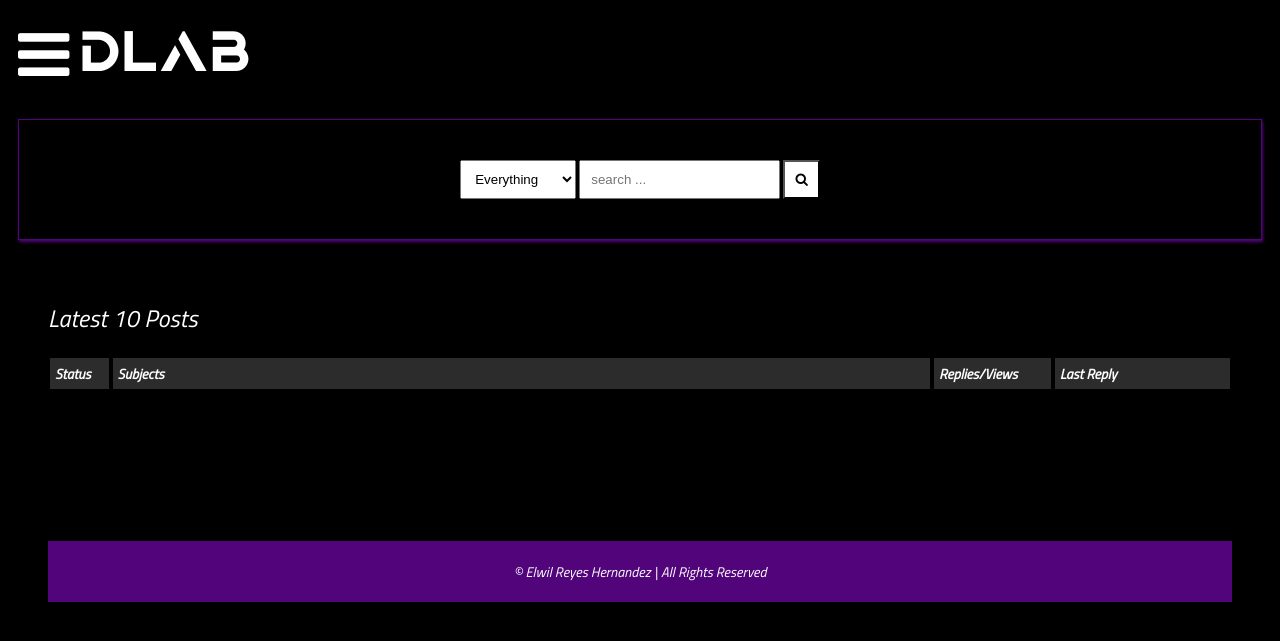
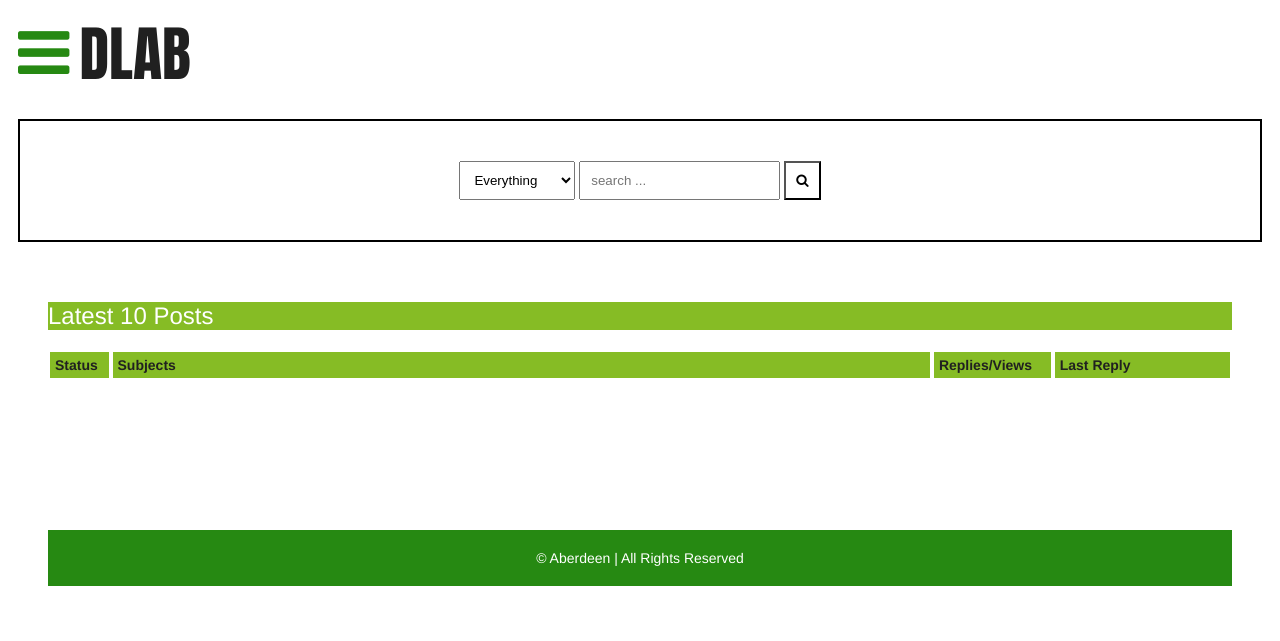
Before and after one commit to dhk-demo/aberdeen, a Django app: template templates/latest-posts.html in a window 1280 px wide. Shown: the top 641 px of the page. Run offline with Django 3.2, Linux system fonts and the light colour scheme; the template is opened without the code that fills it, so the values that code supplies are empty.

Commit message:
interface commit

```diff
--- a/static/style.css
+++ b/static/style.css
@@ -7,19 +7,19 @@
 
 html{
     font-size: 14px;
-    font-family: 'Titillium Web', sans-serif;
-    background-color:rgb(0,0,0);
-    color:#FEFEFE;
+    font-family: Helvetica;
+    background-color:rgb(255, 255, 255);
+    color:#202020;
 }
 
 a{
-    color:#FF0042;
+    color:#202020;
     font-weight: bolder;
     text-decoration: none;
 }
 
 h1{
-    font-size:16px;
+    font-size:20px;
     font-weight: bolder;
 }
 
@@ -176,19 +177,16 @@ header{
     font-size: 60px;
     display: inline-block;
     margin-right:10px;
-    color: #fff;
+    color: #268912;
     cursor: pointer;
 }
 
-@font-face {
-    font-family:aquire;
-    src:url(aquire.otf);
-}
 
 .brand{
     font-size:60px;
     display: inline-block;
-    font-family:aquire;
+    font-family: Impact;
+    font-style : Bold;
 }
 
 /*Navbar for the smartphones*/
@@ -221,12 +219,11 @@ header{
 
   /* Search Box styles */
 .search-box{
-    border: solid 1px #52057b;
+    border: solid 2px #000000;
     margin-top: 20px;
     padding: 40px;
     display:flex;
     justify-content: center;
-    box-shadow:1px 2px 3px #52057b;
 }
 
 .search-box select{
@@ -273,7 +270,8 @@ header{
 footer{
     margin-top: 20px;
     padding: 20px;
-    background-color:  #52057b;
+    background-color:  #268912;
+    color: #ffffff;
     display: block;
     text-align: center;
 }
@@ -290,7 +288,7 @@ footer{
 .table-head div{
     padding: 5px;
     margin: 2px;
-    background-color: #2C2C2C;
+    background-color: #86BC25;
     font-weight: bold;
 }
 
@@ -343,16 +341,17 @@ footer{
 /* navigation path*/
 .navigate{
     margin-block: 20px;
-    font-weight: lighter;
     font-size: 24px;
+    color: #ffffff;
+    background-color : #86BC25;
 }
 
 .navigate a{
-    color: #fff;
+    color: rgb(255, 255, 255);
 }
 
 .navigate a:hover{
-    color:#FF0042;
+    color:#0D8390;
     font-weight: bolder;
 }
 
--- a/templates/base.html
+++ b/templates/base.html
@@ -58,7 +58,7 @@
     {% endblock content %}
     <div style="margin-bottom: 150px;"></div>
     <footer>
-        <span>&copy;  Elwil Reyes Hernandez | All Rights Reserved</span>
+        <span>&copy;  Aberdeen | All Rights Reserved</span>
     </footer>
     <script src="{% static 'main.js' %}"></script>
 </body>
```
Also changed, not shown: other parts of static/style.css (+14 -13 lines), templates/home.html (+13 -1 lines).
